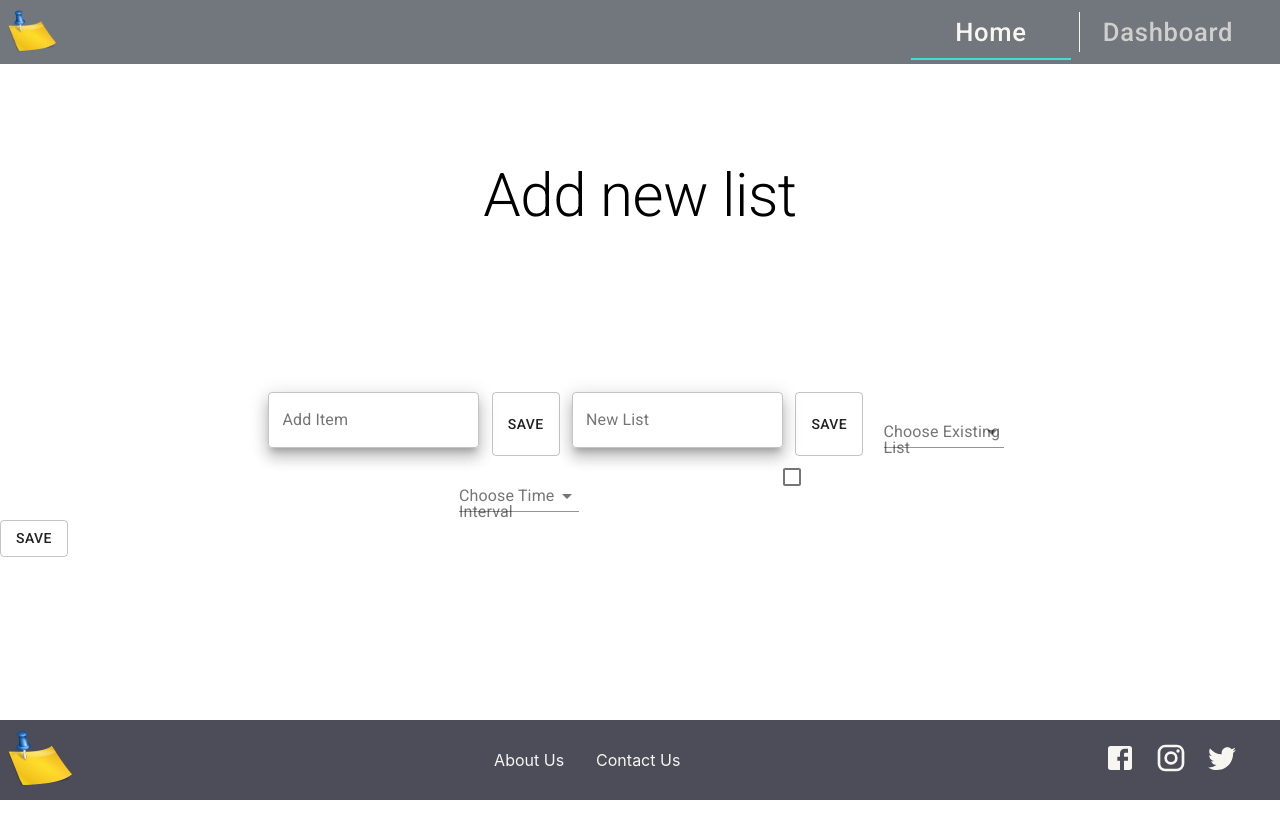
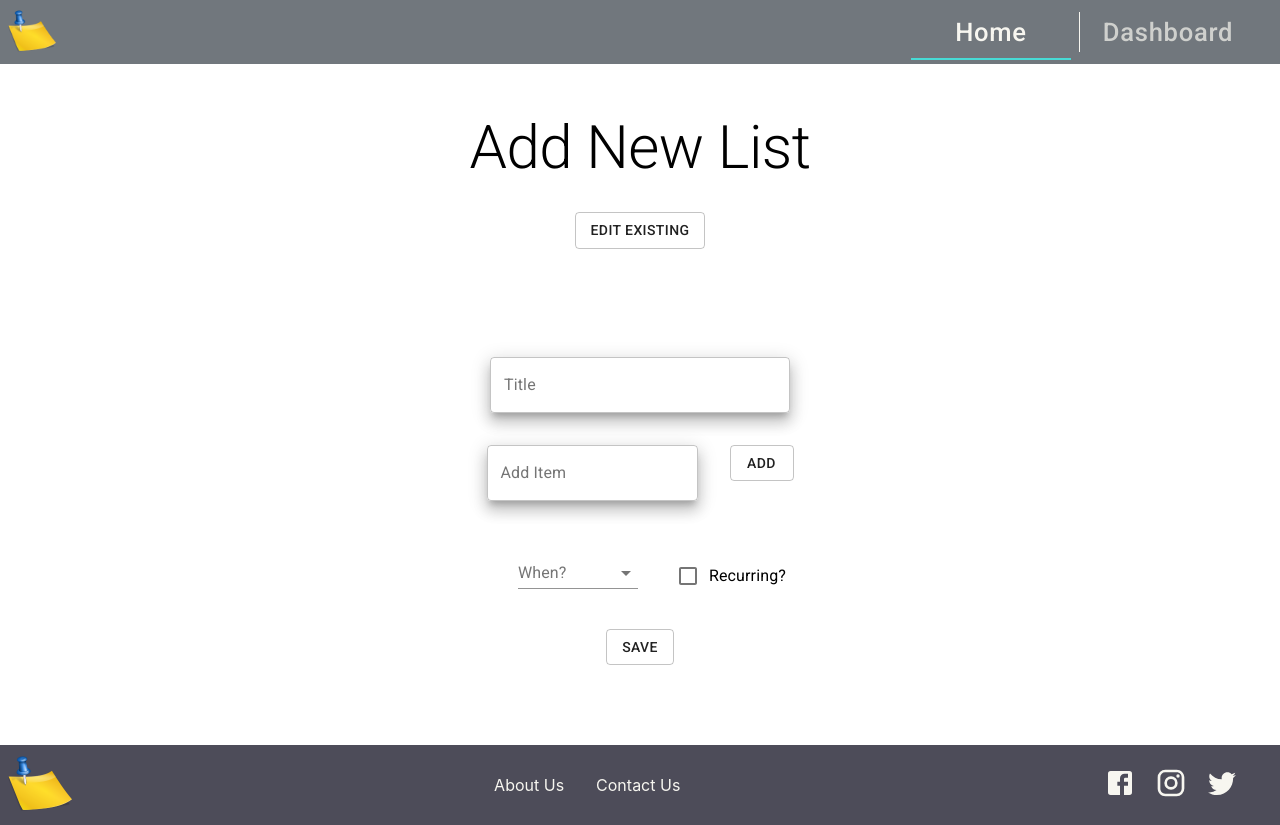
Before and after one commit to JessBonanno/Wunderlist-Frontend, a React (Create React App) app in the folder wunderlist/: page /form in a window 1280 px wide. Before the commit the page ends 800 px from the top, so only its background shows below. Built offline with nearby package versions, Linux system fonts and the light colour scheme.

Commit message:
pair programmed form

```diff
--- a/wunderlist/src/components/NewTodoForm.js
+++ b/wunderlist/src/components/NewTodoForm.js
@@ -1,6 +1,5 @@
-
-import React, {useState} from "react";
-import { makeStyles} from "@material-ui/core/styles";
+import React, { useState } from "react";
+import { makeStyles } from "@material-ui/core/styles";
 import Grid from "@material-ui/core/Grid";
 import Typography from "@material-ui/core/Typography";
 import Paper from "@material-ui/core/Paper";
@@ -13,112 +12,187 @@ import MenuItem from "@material-ui/core/MenuItem";
 import FormControlLabel from "@material-ui/core/FormControlLabel";
 import Checkbox from "@material-ui/core/Checkbox";
 
-
 const useStyles = makeStyles((theme) => ({
   formPageContainer: {
-    marginTop: "10em",
+    marginTop: "7em",
   },
   formContainer: {
-    marginTop: "10em",
-    width: "60%",
+    margin: "5em 0 10em",
+    width: "40%",
   },
   formControl: {
     margin: theme.spacing(1),
     minWidth: 120,
   },
+  addItemContainer: {
+    margin: "2em 0",
+  },
 }));
-
-
 
 export default function NewTodoForm(props) {
   const classes = useStyles();
+  const [edit, setEdit] = useState(false);
   const [todo, setTodo] = useState({});
   const [form, setForm] = useState({
-    newitem: "",
-    newlist: "",
-    existinglist: "",
-    timeinterval: "",
+    listItems: [],
+    title: "",
+    frequency: "",
     recurring: false,
   });
-  const timeintervalarray = ['day', 'week', 'month', 'general']
+
+  const [newItem, setNewItem] = useState({
+    item: "",
+  });
+
+  const [listItems, setListItems] = useState([]);
+  const frequency = ["day", "week", "month", "general"];
 
   const handleChange = (e) => {
     e.persist();
-    let value = e.target.type === "checkbox" ? e.target.checked : e.target.value;
-    setForm({ ...form, [e.target.name] : value });
+    let value =
+      e.target.type === "checkbox" ? e.target.checked : e.target.value;
+    setForm({ ...form, [e.target.name]: value });
+  };
+
+  const handleItemChange = (e) => {
+    setNewItem({ ...newItem, item: e.target.value });
+  };
+
+  const handleItemSubmit = (e) => {
+    e.preventDefault();
+    setListItems([...listItems, newItem]);
+    setNewItem({
+      item: "",
+    });
   };
 
   const formSubmit = (e) => {
     e.preventDefault();
-    console.log(form) ;
-    setTodo(form);
+    setTodo({ ...form, listItems: listItems });
     setForm({
-    newitem: "",
-    newlist: "",
-    existinglist: "",
-    timeinterval: "",
+      listItems: [],
+      title: "",
+      frequency: "",
       recurring: false,
-    })};
+    });
+  };
 
+  console.log(todo);
+
+  const newName = (
+    <Grid item>
+      <Paper elevation={10}>
+        <TextField
+          style={{ width: 300 }}
+          value={form.title}
+          type="text"
+          name="title"
+          id="outlined-basic"
+          label="Title"
+          variant="outlined"
+          onChange={handleChange}
+        />
+      </Paper>
+    </Grid>
+  );
+
+  const existing = (
+    <Grid item>
+      <FormControl className={classes.formControl} style={{ width: 300 }}>
+        <InputLabel id="demo-simple-select-label">
+          Choose Existing List
+        </InputLabel>
+        <Select
+          id="title"
+          value={form.title}
+          onChange={handleChange}
+          name="title"
+        >
+          <MenuItem value="">None</MenuItem>
+          {props.noteData.map((note) => {
+            return <MenuItem value={note.name}>{note.name}</MenuItem>;
+          })}
+        </Select>
+      </FormControl>
+    </Grid>
+  );
 
   return (
     // form container
-    <form >
-    <Grid container className={classes.formPageContainer} direction='column' alignItems='center'>
+    <form>
+      <Grid
+        container
+        className={classes.formPageContainer}
+        direction="column"
+        alignItems="center"
+      >
         <Grid item>
-        <Typography variant='h2'>Add new list</Typography>
+          <Typography variant="h2">Add New List</Typography>
+        </Grid>
+        <Grid item>
+          <Button
+            variant="outlined"
+            onClick={() => setEdit(!edit)}
+            style={{ margin: "2em" }}
+          >
+            {!edit ? "Edit Existing" : "New List"}
+          </Button>
         </Grid>
 
-      <Grid item container justify='space-evenly' className={classes.formContainer}>
-        <Grid item>
+        <Grid
+          item
+          container
+          direction="column"
+          alignItems="center"
+          className={classes.formContainer}
+        >
+          {edit ? existing : newName}
+          <Grid
+            item
+            container
+            justify="center"
+            className={classes.addItemContainer}
+          >
+            <Grid item style={{ margin: "0 1em" }}>
               <Paper elevation={10}>
-            <TextField value={form.newitem} type="text" name="newitem" id="outlined-basic" label="Add Item" variant="outlined" onChange={handleChange}/>
+                <TextField
+                  value={newItem.item}
+                  type="text"
+                  name="item"
+                  id="outlined-basic"
+                  label="Add Item"
+                  variant="outlined"
+                  onChange={handleItemChange}
+                />
               </Paper>
             </Grid>
-        <Button variant='outlined' onClick={handleChange}>save</Button>
-
-        <Grid item>
-          <Paper elevation={10}>
-            <TextField value={form.newlist} type="text" name="newlist" id="outlined-basic" label="New List" variant="outlined" onChange={handleChange}/>
-          </Paper>
+            <Grid item style={{ margin: "0 1em" }}>
+              <Button variant="outlined" onClick={handleItemSubmit}>
+                Add
+              </Button>
             </Grid>
-        <Button variant='outlined'>save</Button>
-
-          <Grid item>
+          </Grid>
+          <Grid
+            item
+            container
+            justify="center"
+            alignItems="flex-end"
+            style={{ marginBottom: "2em" }}
+          >
+            <Grid item style={{ margin: "0 2em" }}>
               <FormControl className={classes.formControl}>
-              <InputLabel id="demo-simple-select-label">Choose Existing List</InputLabel>
+                <InputLabel id="demo-simple-select-label">When?</InputLabel>
                 <Select
-                labelId="demo-simple-select-label"
-                id="existinglist"
-                value={form.existinglist}
+                  label
+                  Id="demo-simple-select-label"
+                  id="frequency"
+                  value={form.frequency}
                   onChange={handleChange}
-                name="existinglist">
-                <MenuItem value="">None</MenuItem>
-                {props.noteData.map((note) => {
-                  return (
-
-                      <MenuItem value={note.name}>{note.name}</MenuItem>
-
-                  )})}
-              </Select>
-            </FormControl>
-         </Grid>
-         <Grid item>
-            <FormControl className={classes.formControl}>
-              <InputLabel id="demo-simple-select-label">Choose Time Interval</InputLabel>
-              <Select
-                label Id="demo-simple-select-label"
-                id="timeinterval"
-                value={form.timeinterval}
-                onChange={handleChange}
-                name="timeinterval">
-                  {timeintervalarray.map((time) => {
-                    return (
-                    <MenuItem value={time}>{time}</MenuItem>
-                      )
+                  name="frequency"
+                >
+                  {frequency.map((time) => {
+                    return <MenuItem value={time}>{time}</MenuItem>;
                   })}
-
-
                 </Select>
               </FormControl>
             </Grid>
@@ -135,12 +209,17 @@ export default function NewTodoForm(props) {
                     color="primary"
                   />
                 }
+                label="Recurring?"
               />
             </Grid>
           </Grid>
+          <Grid item>
+            <Button onClick={formSubmit} variant="outlined">
+              Save
+            </Button>
           </Grid>
-    <Button onClick={formSubmit} variant='outlined'>save</Button>
+        </Grid>
+      </Grid>
     </form>
-
   );
 }
```
Also changed, not shown: 1 other file (tests, documents, lock files or other folders). Lines whose indentation alone changed are shown as unchanged.
